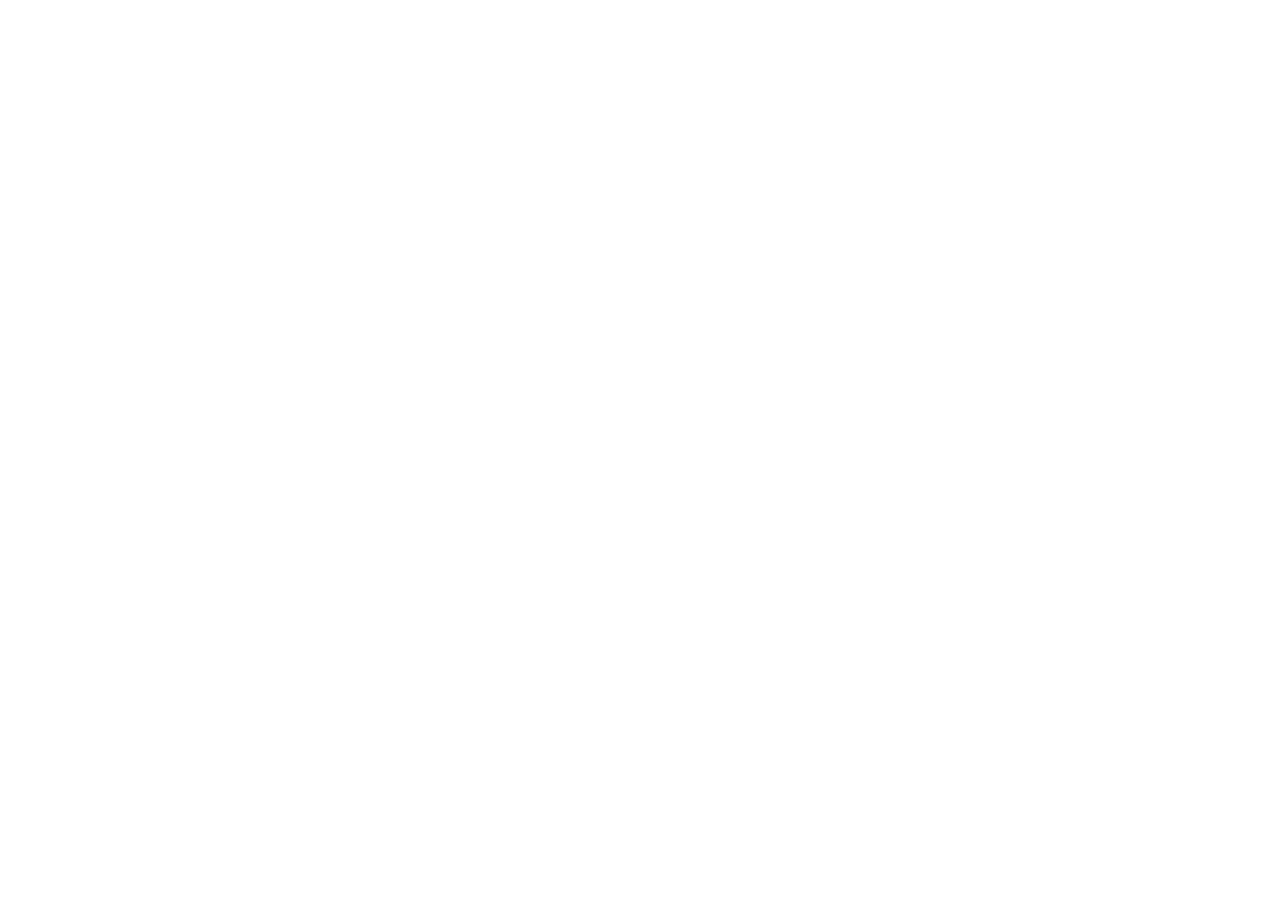
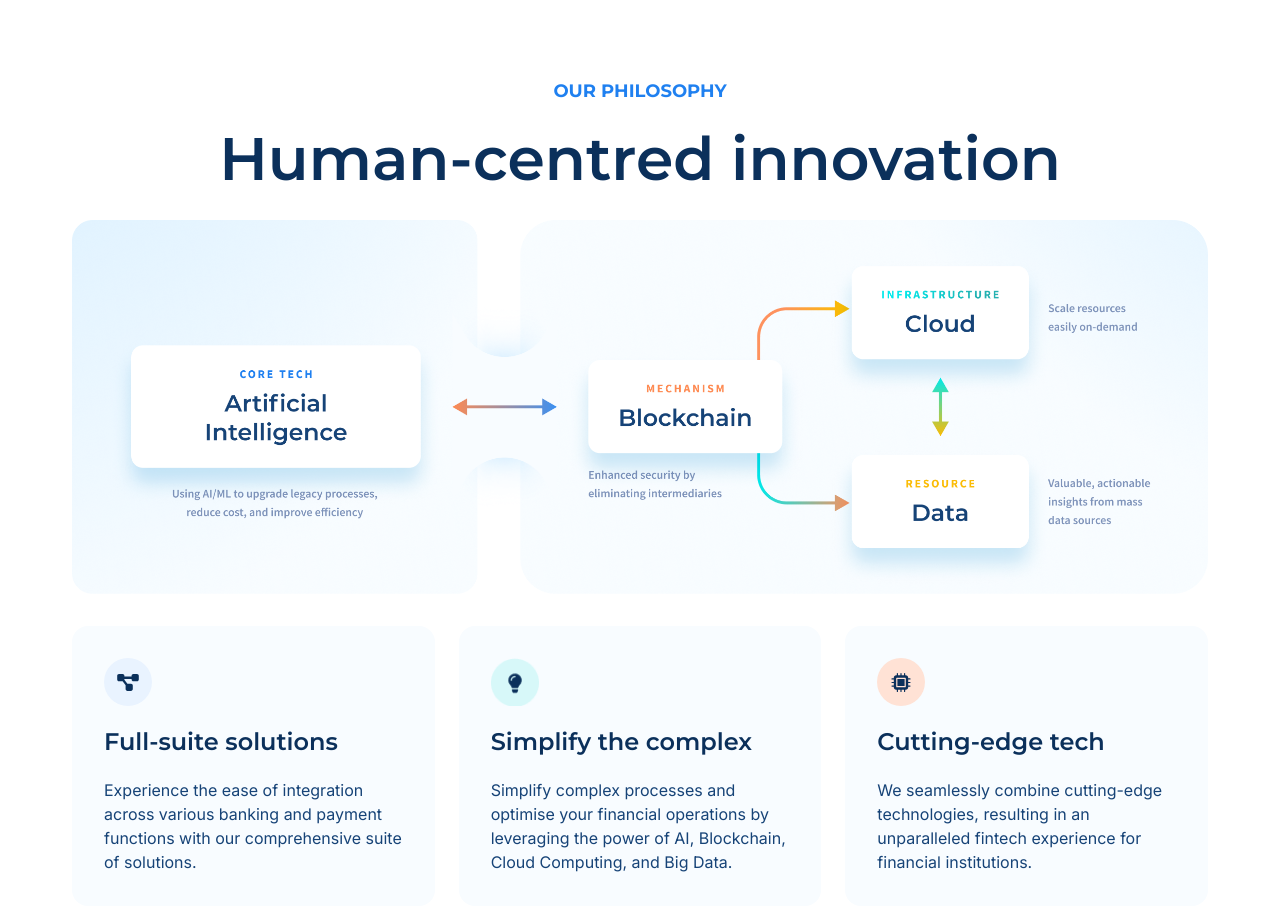
Before and after one commit to topurayhan007/any-tech, a Next.js app: page / in a window 1280 px wide. Shown: the part 1440-2346 px from the top of the page. Before the commit the page ends 2237 px from the top, so only its background shows below. Built offline with nearby package versions, Linux system fonts and the light colour scheme.

Commit message:
Update: Philosophy section done

```diff
--- a/app/globals.css
+++ b/app/globals.css
@@ -26,6 +26,10 @@
   @apply text-3xl md:text-4xl lg:text-6xl font-semibold text-black-main font-montserrat;
 }
 
+h4 {
+  @apply text-lg md:text-xl lg:text-2xl font-semibold text-black-main font-montserrat;
+}
+
 h6 {
   @apply text-sm md:text-base lg:text-lg font-bold text-blue-main font-montserrat;
 }
--- a/components/AboutUsSection.tsx
+++ b/components/AboutUsSection.tsx
@@ -7,7 +7,7 @@
       <div className="container mt-10">
         <div className="flex flex-col md:flex-row">
           <div className="w-full">
-            <h6 className="">Powering the future of finance</h6>
+            <h6 className="uppercase">Powering the future of finance</h6>
             <h2 className="my-5 leading-tight">
               Uncovering new ways to delight customers
             </h2>
--- /dev/null
+++ b/components/Card.tsx
@@ -0,0 +1,27 @@
+import React from "react";
+import Image from "next/image";
+
+interface CardProps {
+  iconHref: string;
+  heading: string;
+  info: string;
+}
+
+const Card: React.FC<CardProps> = ({ iconHref, heading, info }) => {
+  return (
+    <div className="bg-blue-light lg:p-8 md:p-6 p-7 rounded-2xl flex flex-col gap-5">
+      <Image
+        src={iconHref}
+        alt="Icon"
+        width={0}
+        height={0}
+        sizes="100vw"
+        className="object-cover h-12 w-12"
+      />
+      <h4 className="">{heading}</h4>
+      <p className="text-black-secondary">{info}</p>
+    </div>
+  );
+};
+
+export default Card;
--- a/components/PhilosophySection.tsx
+++ b/components/PhilosophySection.tsx
@@ -1,7 +1,65 @@
+import Image from "next/image";
 import React from "react";
+import Card from "./Card";
 
 const PhilosophySection = () => {
-  return <section className="h-screen"></section>;
+  const cardList = [
+    {
+      iconHref: "/assets/icons/icon-1.svg",
+      heading: "Full-suite solutions",
+      info: "Experience the ease of integration across various banking and payment functions with our comprehensive suite of solutions.",
+    },
+    {
+      iconHref: "/assets/icons/icon-2.png",
+      heading: "Simplify the complex",
+      info: "Simplify complex processes and optimise your financial operations by leveraging the power of AI, Blockchain, Cloud Computing, and Big Data.",
+    },
+    {
+      iconHref: "/assets/icons/icon-3.svg",
+      heading: "Cutting-edge tech",
+      info: "We seamlessly combine cutting-edge technologies, resulting in an unparalleled fintech experience for financial institutions.",
+    },
+  ];
+  return (
+    <section className="container mt-20">
+      <h6 className="uppercase text-center">Our Philosophy</h6>
+      <h2 className="mt-4 mb-6 leading-tight text-center">
+        Human-centred innovation
+      </h2>
+      <figure className="hidden md:block">
+        <Image
+          src="/assets/backgrounds/flowchart-desktop.png"
+          alt="Our Process FLowchart"
+          width={0}
+          height={0}
+          sizes="100vw"
+          className="object-cover h-full w-full"
+        />
+      </figure>
+
+      <figure className="md:hidden block">
+        <Image
+          src="/assets/backgrounds/flowchart-mobile.png"
+          alt="Our Process FLowchart"
+          width={0}
+          height={0}
+          sizes="100vw"
+          className="object-cover h-full w-full"
+        />
+      </figure>
+
+      <div className="grid grid-cols-1 md:grid-cols-2 lg:grid-cols-3 gap-6 mt-8">
+        {cardList.map((item, index) => (
+          <Card
+            key={item.heading + index}
+            iconHref={item.iconHref}
+            heading={item.heading}
+            info={item.info}
+          />
+        ))}
+      </div>
+    </section>
+  );
 };
 
 export default PhilosophySection;
```
